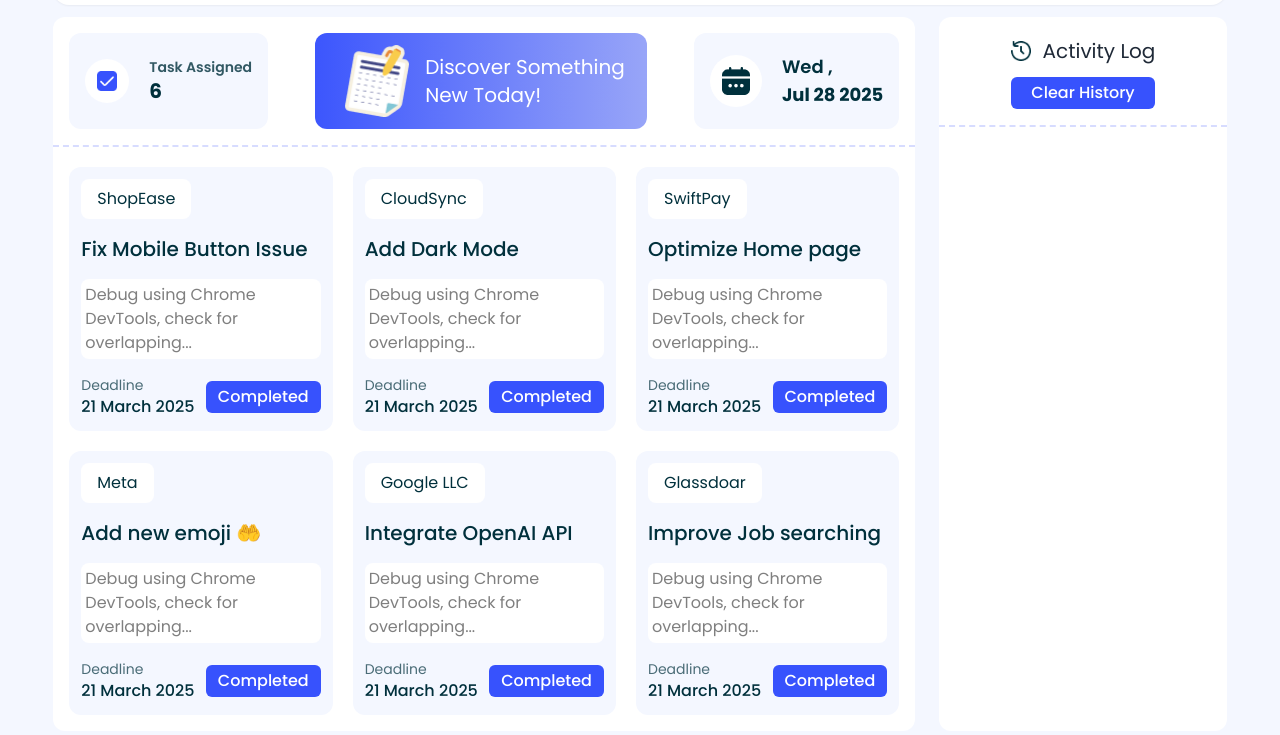
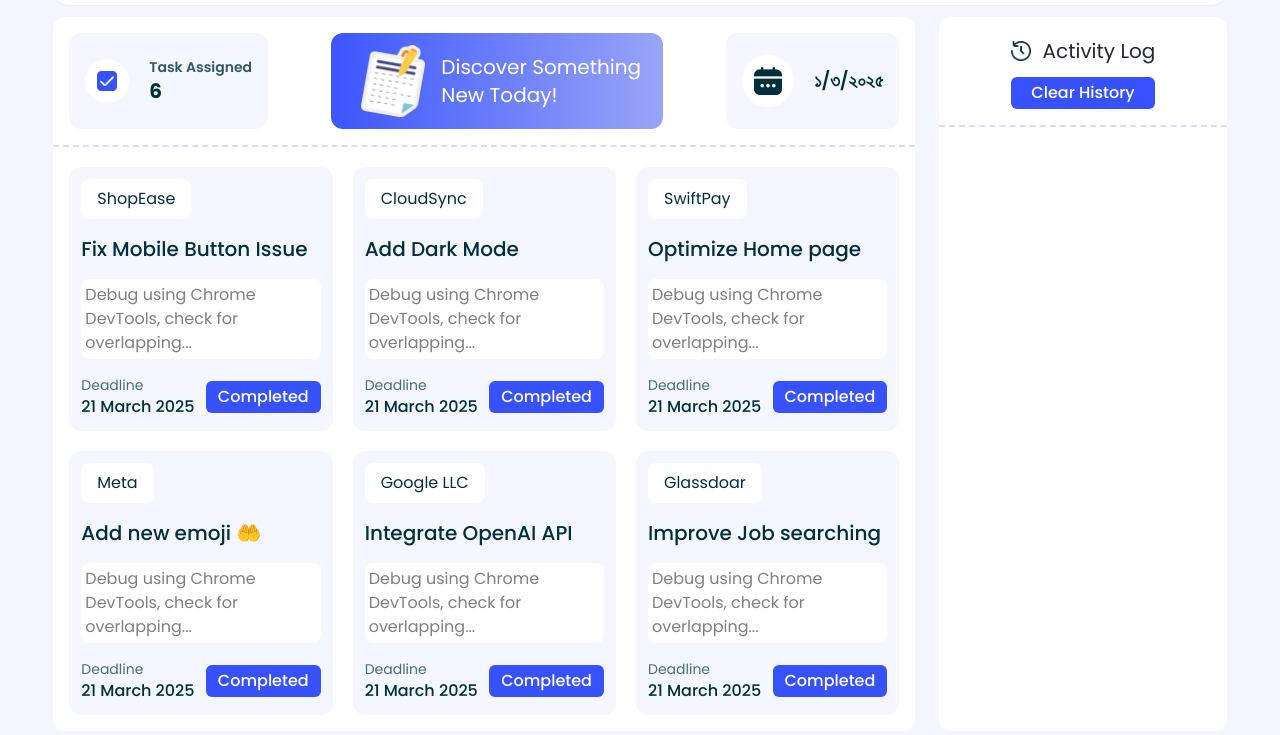
Before and after one commit to Firoz800528/Assignment-5, a plain HTML site: page index.html in a window 1280 px wide. Shown: the part 67-802 px from the top of the page. Drawn offline with nearby package versions, Linux system fonts and the light colour scheme.

Commit message:
third commit

```diff
--- a/index.html
+++ b/index.html
@@ -54,8 +54,8 @@
                         <div class="p-3 bg-white rounded-full">
                             <img src="assets/calender.png" alt="">
                         </div>
-                        <h1 class="text-lg  font-semibold text-[#00303C]">
-                            <time datetime="">Wed ,<br><span class="font-bold">Jul 28 2025</span></time>
+                        <h1 id="date" class="text-lg  font-semibold text-[#00303C]">
+
                          </h1>
                     </div>
                 </div>
--- a/script/scripts.js
+++ b/script/scripts.js
@@ -12,6 +12,13 @@ document.getElementById("next-btn").addEventListener("click",
 }
 )
 
+//current date=
+const localDate = new Date().toLocaleDateString('bn-BD');
+const newElement = document.createElement("p");
+newElement.innerText = localDate;
+const date = document.getElementById("date");
+date.appendChild(newElement);
+
 //complete-button with history adding
 const buttons = [
     "complete-btn1",
@@ -21,7 +28,6 @@ const buttons = [
     "complete-btn5",
     "complete-btn6"
 ];
-
 for (const buttonId of buttons) {
     document.getElementById(buttonId).addEventListener("click", function () {
         this.disabled = true;
```
